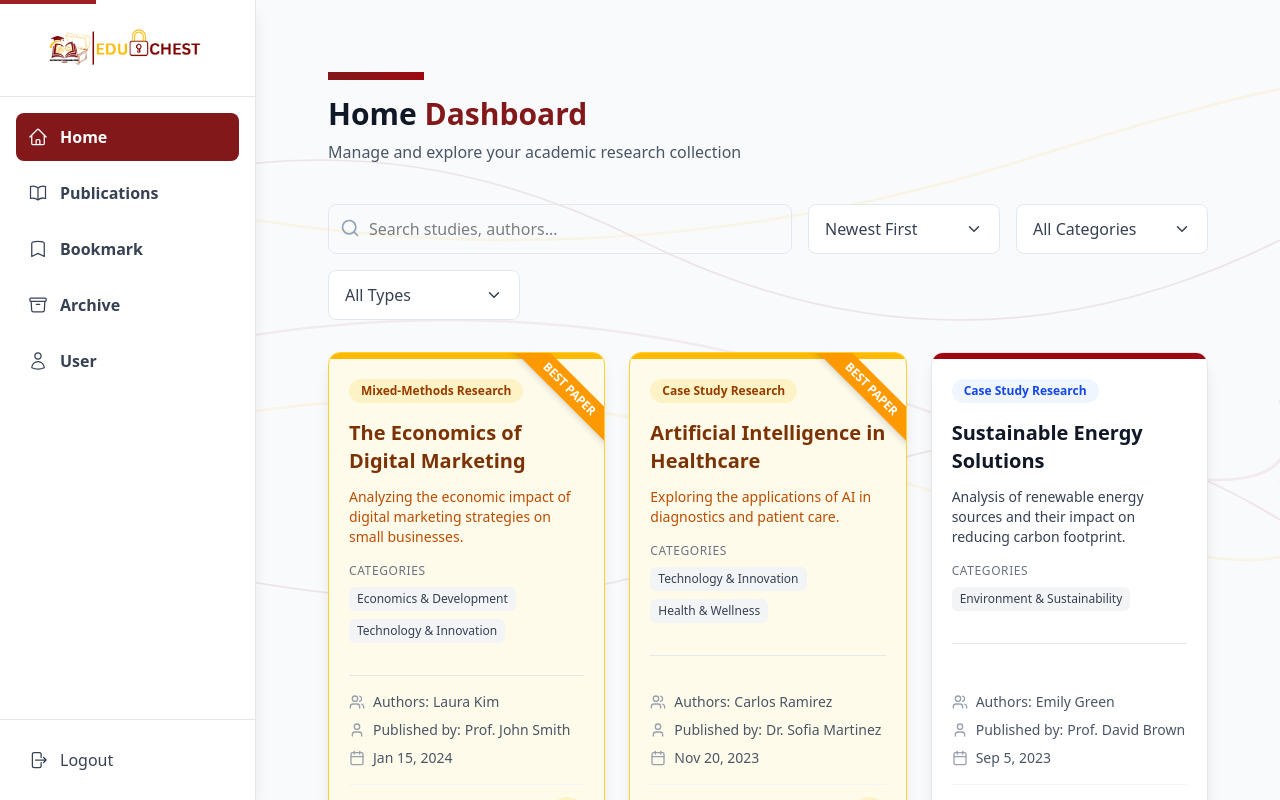
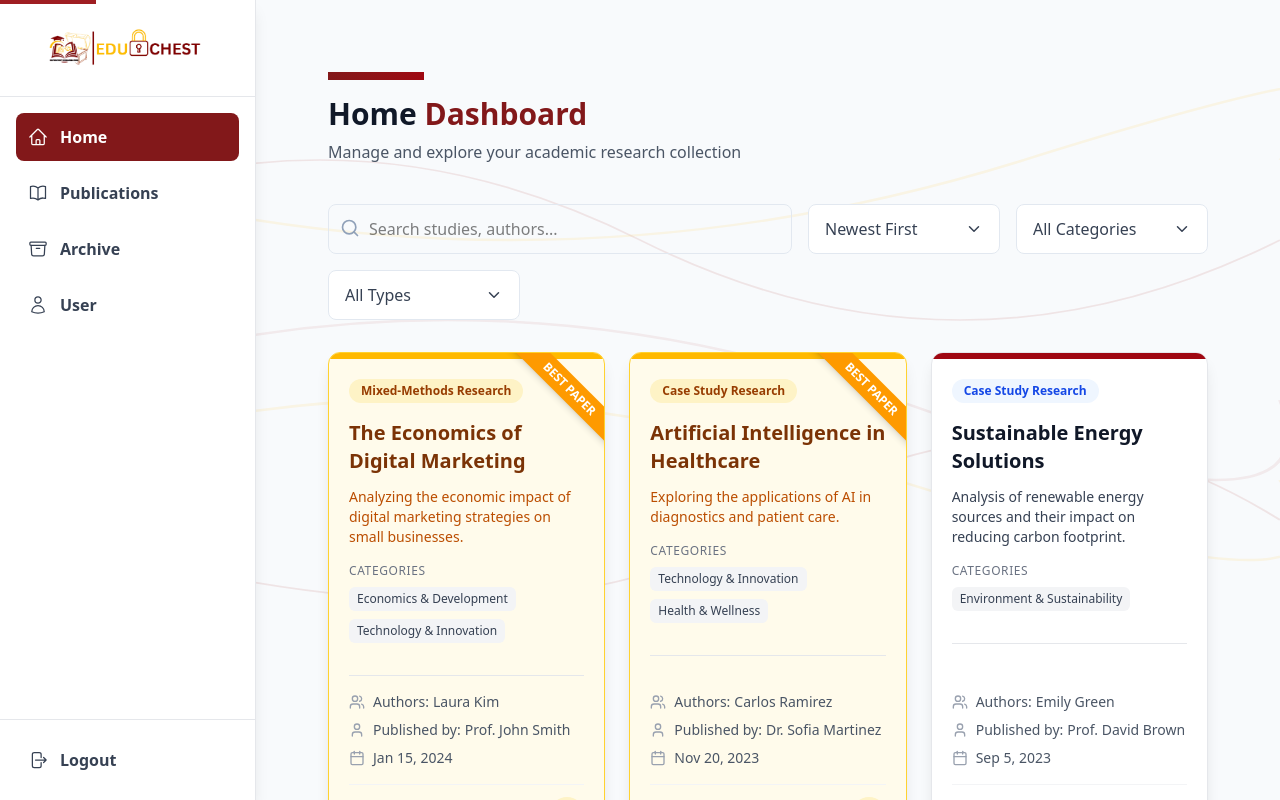
Before and after one commit to mihkuno/RESPOCU, a Next.js app: page /dashboard in a window 1280 px wide. Built offline with nearby package versions, Linux system fonts and the light colour scheme.

Commit message:
fix: remove Bookmark menu item from Sidebar and enhance Logout button styling

```diff
--- a/src/app/dashboard/layout.tsx
+++ b/src/app/dashboard/layout.tsx
@@ -90,7 +90,6 @@ function Sidebar({ onLogoutClick, setActiveMenuItem, activeMenuItem }: { onLogou
   const menuItems = [
     { name: 'Home', icon: HomeIcon, href: '/dashboard' },
     { name: 'Publications', icon: BookOpenIcon, href: '/dashboard/publications' },
-    { name: 'Bookmark', icon: BookmarkIcon, href: '/dashboard/bookmarks' },
     { name: 'Archive', icon: ArchiveBoxIcon, href: '/dashboard/archive' },
     { name: 'User', icon: UserIcon, href: '/dashboard/users' },
   ];
@@ -144,7 +143,7 @@ function Sidebar({ onLogoutClick, setActiveMenuItem, activeMenuItem }: { onLogou
       <div className="p-4 border-t border-gray-200">
         <button
           onClick={onLogoutClick}
-          className="w-full flex items-center p-3 text-gray-700 hover:text-red-900 hover:bg-red-50 rounded-lg transition-colors"
+          className="cursor-pointer font-semibold w-full flex items-center p-3 text-gray-700 hover:text-red-900 hover:bg-red-50 rounded-lg transition-colors"
         >
           <LogoutIcon className="h-5 w-5 mr-3" />
           <span>Logout</span>
```
